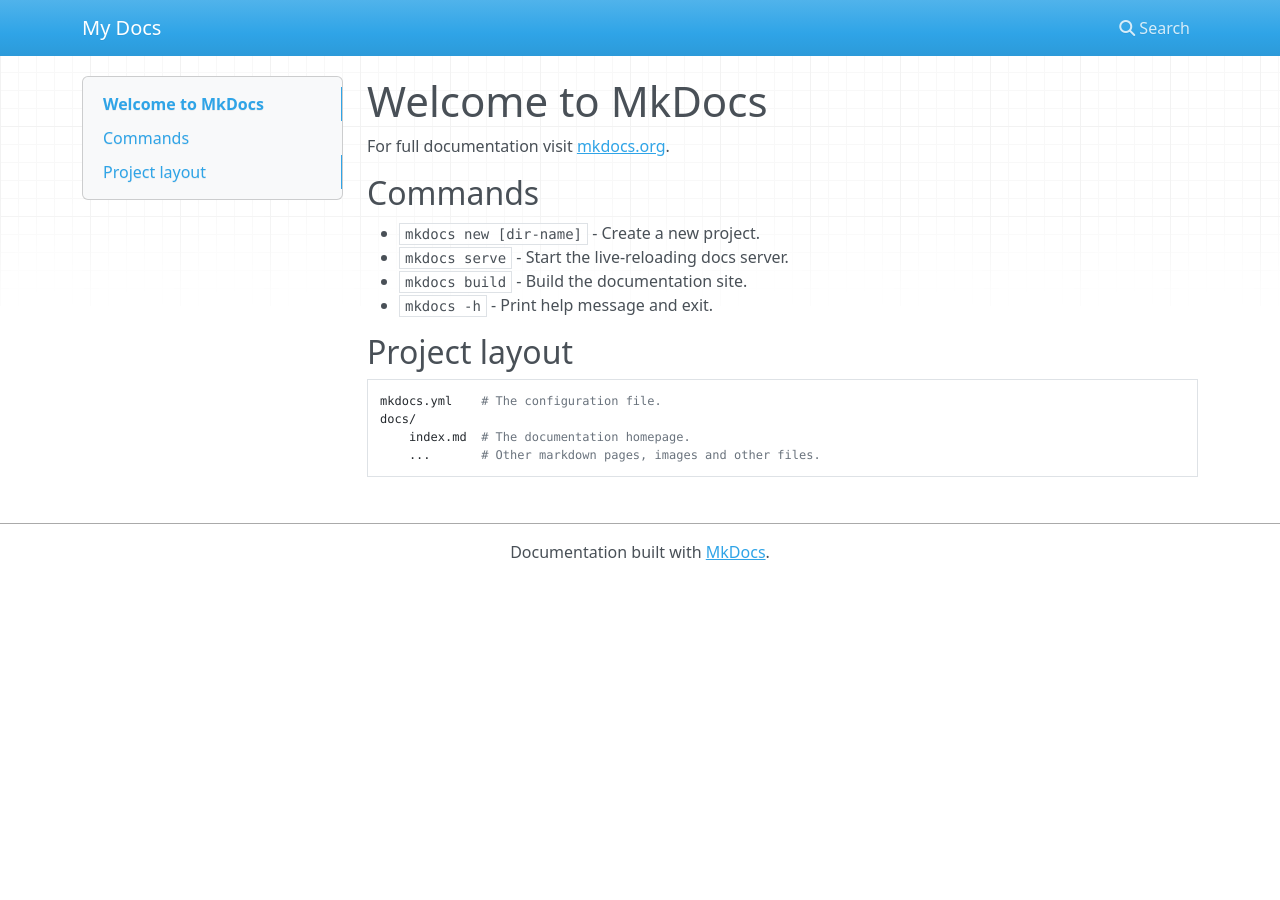
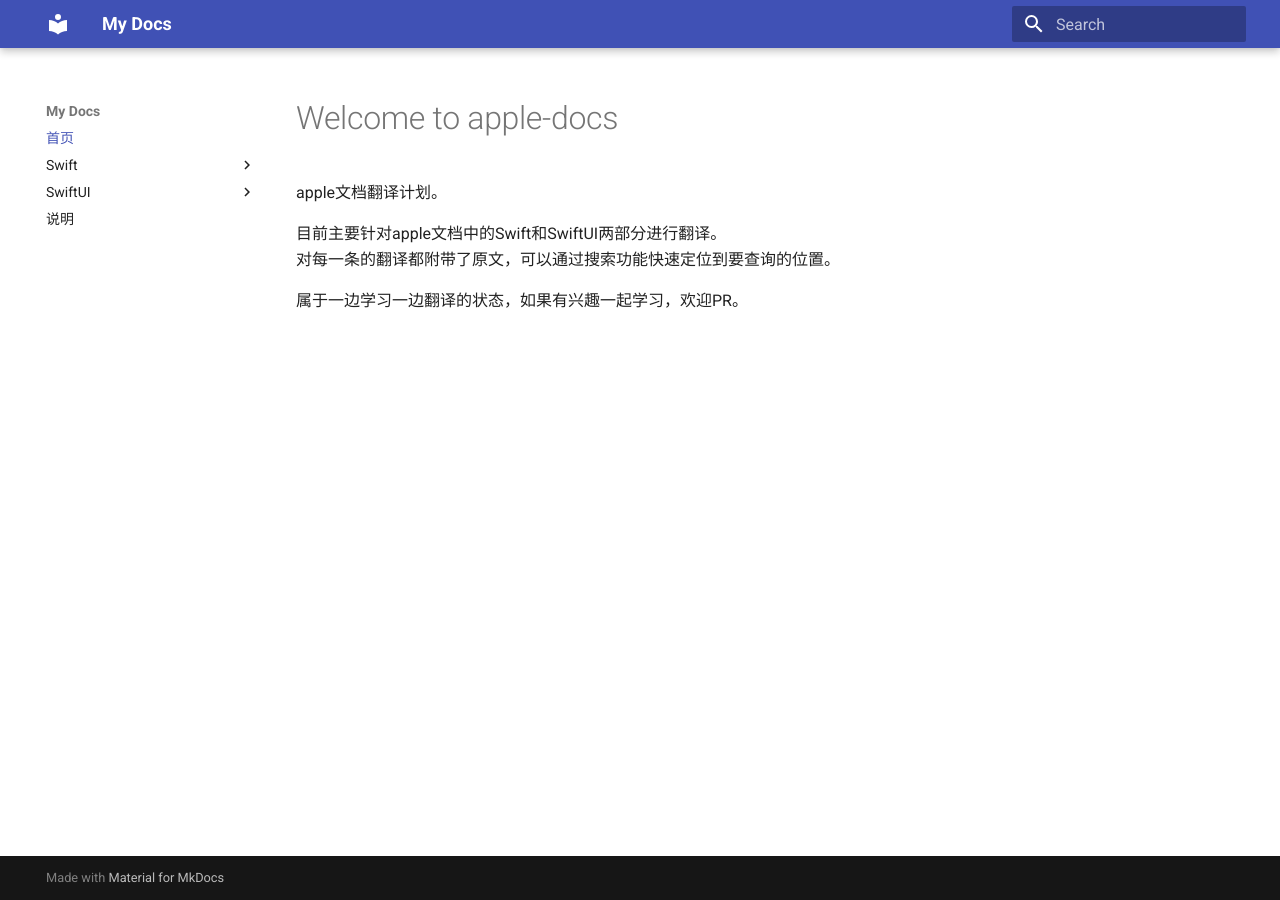
Before and after one commit to echosun1996/apple-docs, an MkDocs documentation site: the page built from docs/index.md, in a window 1280 px wide. Built offline with MkDocs 1.6.1 and Material for MkDocs 9.7.7, drawn with Linux system fonts in a browser that asks for light colours; nearby versions of some CDN libraries.

Commit message:
创建基本目录结构

```diff
--- a/docs/index.md
+++ b/docs/index.md
@@ -1,17 +1,7 @@
-# Welcome to MkDocs
+# Welcome to apple-docs
+apple文档翻译计划。
 
-For full documentation visit [mkdocs.org](https://www.mkdocs.org).
+目前主要针对apple文档中的Swift和SwiftUI两部分进行翻译。
+对每一条的翻译都附带了原文，可以通过搜索功能快速定位到要查询的位置。
 
-## Commands
-
-* `mkdocs new [dir-name]` - Create a new project.
-* `mkdocs serve` - Start the live-reloading docs server.
-* `mkdocs build` - Build the documentation site.
-* `mkdocs -h` - Print help message and exit.
-
-## Project layout
-
-    mkdocs.yml    # The configuration file.
-    docs/
-        index.md  # The documentation homepage.
-        ...       # Other markdown pages, images and other files.
+属于一边学习一边翻译的状态，如果有兴趣一起学习，欢迎PR。
--- a/mkdocs.yml
+++ b/mkdocs.yml
@@ -1 +1,18 @@
 site_name: My Docs
+theme:
+    name: material
+nav:
+  - 首页: index.md
+  - Swift:
+    - Swift/index.md
+    - Swift/StandardLibrary.md
+    - Swift/DataModeling.md
+    - Swift/DataFlowAndControlFlow.md
+    - Swift/LanguageInteroperability.md
+  - SwiftUI:
+    - SwiftUI/index.md
+    - SwiftUI/Essentials.md
+    - SwiftUI/UserInterface.md
+    - SwiftUI/DataAndEvents.md
+    - SwiftUI/PreviewsInXcode.md
+  - 说明: instruction.md
```
Also changed, not shown: docs/Swift/DataFlowAndControlFlow.md (added, +1 -0 lines), docs/Swift/DataModeling.md (added, +2 -0 lines), docs/Swift/LanguageInteroperability.md (added, +1 -0 lines), docs/Swift/StandardLibrary.md (added, +2 -0 lines), docs/Swift/index.md (added, +10 -0 lines), docs/SwiftUI/DataAndEvents.md (added, +1 -0 lines), docs/SwiftUI/Essentials.md (added, +1 -0 lines), docs/SwiftUI/PreviewsInXcode.md (added, +1 -0 lines), docs/SwiftUI/UserInterface.md (added, +1 -0 lines), docs/SwiftUI/index.md (added, +6 -0 lines), docs/instruction.md (added, +57 -0 lines).
